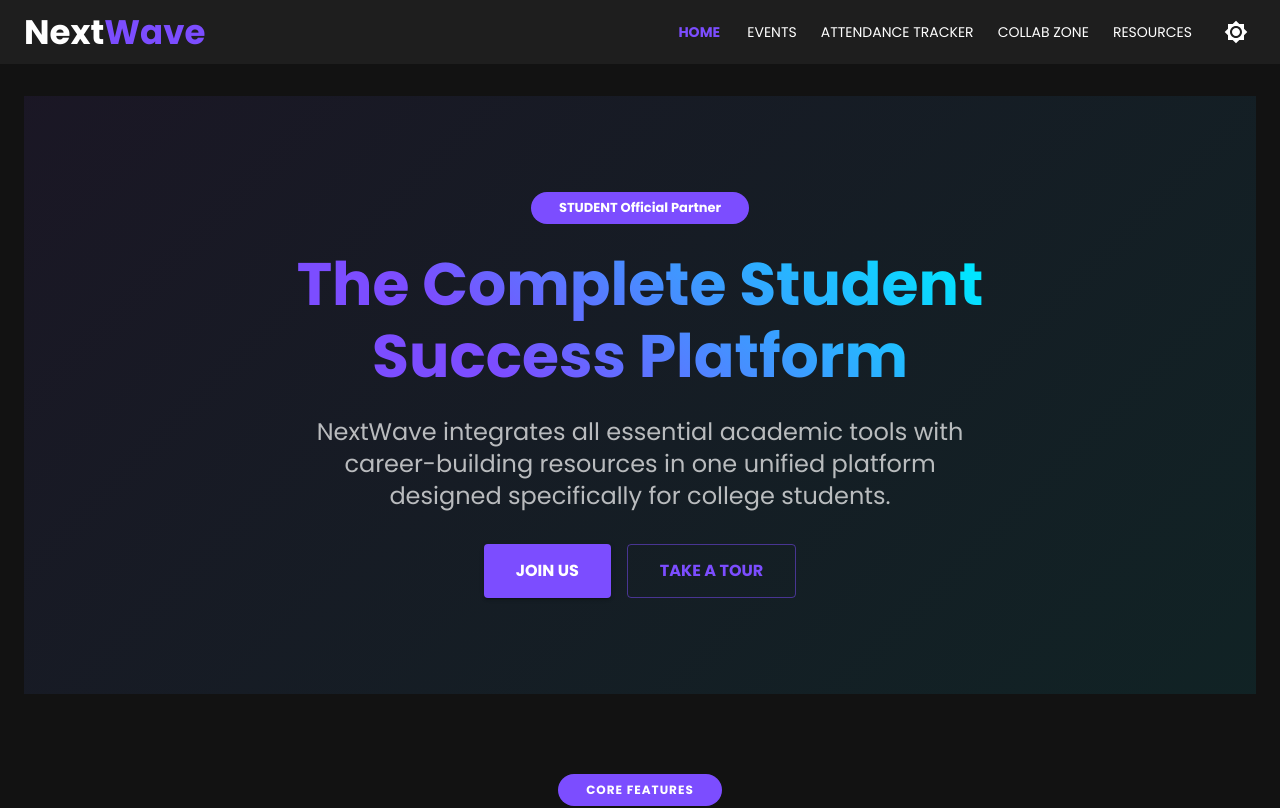
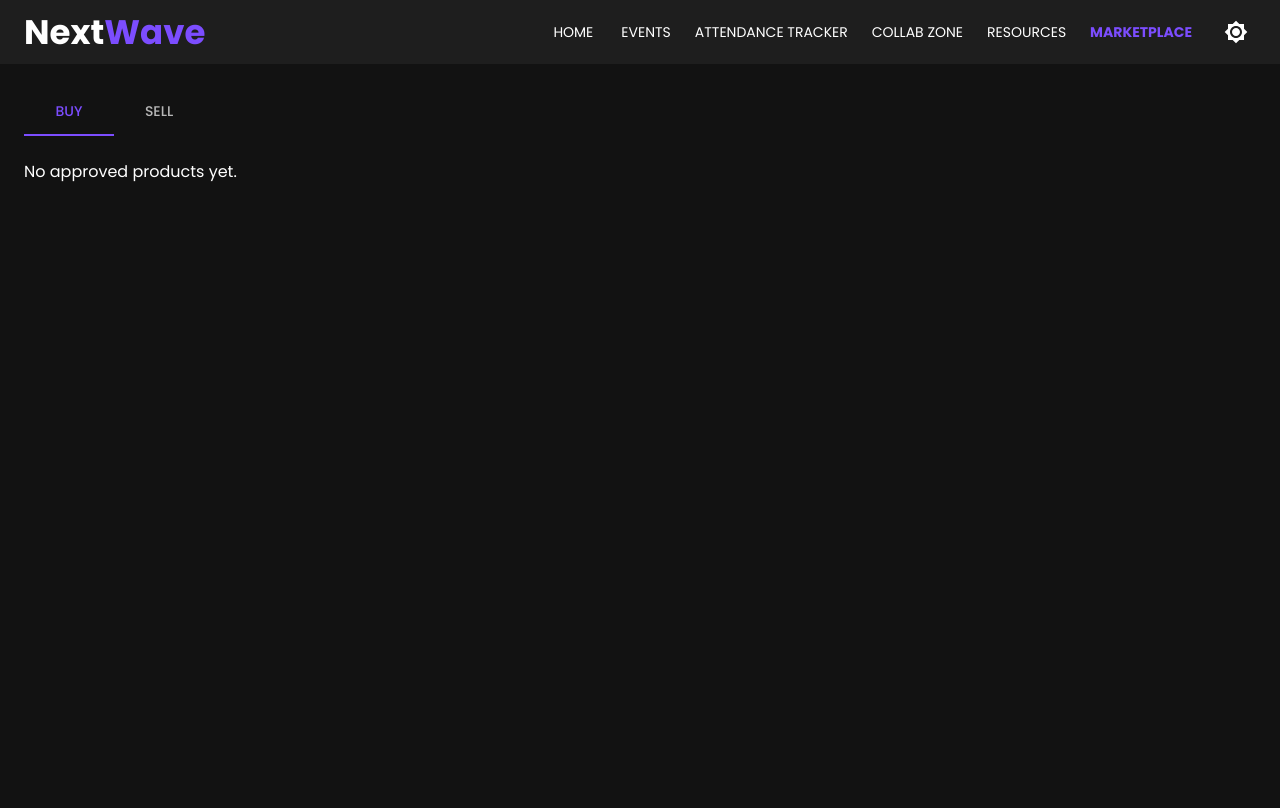
Before and after one commit to AnishaGupta-tech/NextWave, a React (Create React App) app: page /marketplace in a window 1280 px wide. Shown: the top 808 px of the page. Built offline with nearby package versions, Linux system fonts and the light colour scheme.

Commit message:
marketplace frontend

```diff
--- a/src/App.js
+++ b/src/App.js
@@ -2,6 +2,8 @@ import React, { useState } from 'react';
 import { ThemeProvider } from '@mui/material/styles';
 import { Box } from '@mui/material';
 import CssBaseline from '@mui/material/CssBaseline';
+import { BrowserRouter as Router, Routes, Route } from 'react-router-dom';
+
 import { darkTheme } from './styles/themes/darkTheme';
 import { lightTheme } from './styles/themes/lightTheme';
 
@@ -10,28 +12,29 @@ import Home from './pages/Home';
 import EventsPage from './pages/EventsPage';
 import AttendanceTracker from './pages/AttendanceTracker';
 import Collab from './pages/Collab';
+import Marketplace from './pages/MarketPlace';
 
 function App() {
   const [darkMode, setDarkMode] = useState(true);
-  const [activeTab, setActiveTab] = useState('home');
 
   return (
     <ThemeProvider theme={darkMode ? darkTheme : lightTheme}>
       <CssBaseline />
-      <Box sx={{ display: 'flex', flexDirection: 'column', minHeight: '100vh' }}>
-        <Navbar
-          darkMode={darkMode}
-          setDarkMode={setDarkMode}
-          activeTab={activeTab}
-          setActiveTab={setActiveTab}
-        />
-        <Box component="main" sx={{ flexGrow: 1, p: 3 }}>
-          {activeTab === 'home' && <Home />}
-          {activeTab === 'events' && <EventsPage />}
-          {activeTab === 'attendance-tracker' && <AttendanceTracker />}
-          {activeTab === 'collab-zone' && <Collab />}
+      <Router>
+        <Box sx={{ display: 'flex', flexDirection: 'column', minHeight: '100vh' }}>
+          <Navbar darkMode={darkMode} setDarkMode={setDarkMode} />
+          <Box component="main" sx={{ flexGrow: 1, p: 3 }}>
+            <Routes>
+              <Route path="/" element={<Home />} />
+              <Route path="/events" element={<EventsPage />} />
+              <Route path="/attendance-tracker" element={<AttendanceTracker />} />
+              <Route path="/collab-zone" element={<Collab />} />
+              <Route path="/marketplace" element={<Marketplace />} />
+              {/* You can add more routes like /resources later */}
+            </Routes>
+          </Box>
         </Box>
-      </Box>
+      </Router>
     </ThemeProvider>
   );
 }
--- a/src/components/Navbar.js
+++ b/src/components/Navbar.js
@@ -1,35 +1,42 @@
 import React from 'react';
-import { AppBar, Toolbar, Typography, Button, IconButton, Box } from '@mui/material';
+import { AppBar, Toolbar, Typography, IconButton, Box, Button } from '@mui/material';
 import { Brightness4, Brightness7 } from '@mui/icons-material';
+import { NavLink } from 'react-router-dom';
 
-const Navbar = ({ darkMode, setDarkMode, activeTab, setActiveTab }) => {
+const Navbar = ({ darkMode, setDarkMode }) => {
+  const tabs = ['Home', 'Events', 'Attendance Tracker', 'Collab Zone', 'Resources', 'Marketplace'];
+
   return (
     <AppBar position="static" elevation={0} sx={{ bgcolor: 'background.paper' }}>
       <Toolbar>
-        <Typography variant="h4" component="div" sx={{ flexGrow: 1, fontWeight: 700 }}>
+        <Typography variant="h4" sx={{ flexGrow: 1, fontWeight: 700 }}>
           Next<span style={{ color: '#7c4dff' }}>Wave</span>
         </Typography>
 
         <Box sx={{ display: { xs: 'none', md: 'flex' }, gap: 1 }}>
-          {['Home', 'Events', 'Attendance Tracker', 'Collab Zone', 'Resources'].map((tab) => (
+          {tabs.map((tab) => {
+            const path = '/' + tab.toLowerCase().replace(/ /g, '-');
+            return (
               <Button
                 key={tab}
-              onClick={() => setActiveTab(tab.toLowerCase().replace(' ', '-'))}
+                component={NavLink}
+                to={path === '/home' ? '/' : path}
                 sx={{
-                color: activeTab === tab.toLowerCase().replace(' ', '-') ? 'primary.main' : 'text.primary',
-                fontWeight: activeTab === tab.toLowerCase().replace(' ', '-') ? 600 : 400,
+                  color: 'text.primary',
+                  fontWeight: ({ isActive }) => (isActive ? 600 : 400),
+                  '&.active': {
+                    color: '#7c4dff',
+                    fontWeight: 600,
+                  },
                 }}
               >
                 {tab}
               </Button>
-          ))}
+            );
+          })}
         </Box>
 
-        <IconButton
-          onClick={() => setDarkMode(!darkMode)}
-          color="inherit"
-          sx={{ ml: 2 }}
-        >
+        <IconButton onClick={() => setDarkMode(!darkMode)} color="inherit" sx={{ ml: 2 }}>
           {darkMode ? <Brightness7 /> : <Brightness4 />}
         </IconButton>
       </Toolbar>
--- a/src/pages/AttendanceTracker.js
+++ b/src/pages/AttendanceTracker.js
@@ -137,7 +137,7 @@ const AttendanceTracker = () => {
       {/* Safe Percentage Input */}
       <Box sx={{ mb: 3, display: 'flex', alignItems: 'center', gap: 2 }}>
         <TextField
-          label="Safe Attendance %"
+          label="Safe Attend %"
           type="number"
           value={safePercentage}
           onChange={(e) => setSafePercentage(Number(e.target.value))}
--- /dev/null
+++ b/src/pages/MarketPlace.js
@@ -0,0 +1,170 @@
+import React, { useState, useEffect } from 'react';
+import {
+  Box, Button, TextField, Typography, Tabs, Tab,
+  Grid, Card, CardContent, CardMedia
+} from '@mui/material';
+
+const Marketplace = () => {
+  const [tabIndex, setTabIndex] = useState(0);
+  const [products, setProducts] = useState([]);
+  const [approvedProducts, setApprovedProducts] = useState([]);
+  const [name, setName] = useState('');
+  const [description, setDescription] = useState('');
+  const [price, setPrice] = useState('');
+  const [images, setImages] = useState([]);
+
+  useEffect(() => {
+    const savedProducts = JSON.parse(localStorage.getItem('marketplaceProducts')) || [];
+    const approved = savedProducts.filter((p) => p.approved);
+    setProducts(savedProducts);
+    setApprovedProducts(approved);
+  }, []);
+
+  const handleImageUpload = (e) => {
+    const files = Array.from(e.target.files);
+    if (files.length + images.length > 3) {
+      alert('Max 3 images allowed');
+      return;
+    }
+
+    const imagePreviews = files.map((file) => ({
+      file,
+      preview: URL.createObjectURL(file),
+    }));
+    setImages((prev) => [...prev, ...imagePreviews]);
+  };
+
+  const handleSellSubmit = () => {
+    if (!name || !description || !price || images.length === 0) {
+      alert('All fields including images are required!');
+      return;
+    }
+
+    const newProduct = {
+      name,
+      description,
+      price,
+      images,
+      approved: false,
+    };
+
+    const updatedProducts = [...products, newProduct];
+    setProducts(updatedProducts);
+    localStorage.setItem('marketplaceProducts', JSON.stringify(updatedProducts));
+
+    setName('');
+    setDescription('');
+    setPrice('');
+    setImages([]);
+    alert('Product submitted for approval!');
+  };
+
+  const handleTabChange = (_, newValue) => {
+    setTabIndex(newValue);
+  };
+
+  return (
+    <Box>
+      <Tabs value={tabIndex} onChange={handleTabChange} sx={{ mb: 3 }}>
+        <Tab label="Buy" />
+        <Tab label="Sell" />
+      </Tabs>
+
+      {/* BUY TAB */}
+      {tabIndex === 0 && (
+        <Grid container spacing={2}>
+          {approvedProducts.length === 0 ? (
+            <Typography>No approved products yet.</Typography>
+          ) : (
+            approvedProducts.map((product, index) => (
+              <Grid item xs={12} md={4} key={index}>
+                <Card>
+                  {product.images[0] && (
+                    <CardMedia
+                      component="img"
+                      height="180"
+                      image={product.images[0].preview}
+                      alt={product.name}
+                    />
+                  )}
+                  <CardContent>
+                    <Typography variant="h6">{product.name}</Typography>
+                    <Typography>{product.description}</Typography>
+                    <Typography color="primary">₹{product.price}</Typography>
+
+                    <Box sx={{ display: 'flex', gap: 1, mt: 2, flexWrap: 'nowrap', overflowX: 'auto' }}>
+                      {product.images.map((img, i) => (
+                        <img
+                          key={i}
+                          src={img.preview}
+                          alt={`Image ${i + 1}`}
+                          style={{ height: 60, borderRadius: 4 }}
+                        />
+                      ))}
+                    </Box>
+                  </CardContent>
+                </Card>
+              </Grid>
+            ))
+          )}
+        </Grid>
+      )}
+
+      {/* SELL TAB */}
+      {tabIndex === 1 && (
+        <Box sx={{ maxWidth: 500, mx: 'auto' }}>
+          <TextField
+            fullWidth
+            label="Product Name"
+            value={name}
+            onChange={(e) => setName(e.target.value)}
+            sx={{ mb: 2 }}
+          />
+          <TextField
+            fullWidth
+            multiline
+            label="Description"
+            value={description}
+            onChange={(e) => setDescription(e.target.value)}
+            sx={{ mb: 2 }}
+          />
+          <TextField
+            fullWidth
+            label="Price (in ₹)"
+            type="number"
+            value={price}
+            onChange={(e) => setPrice(e.target.value)}
+            sx={{ mb: 2 }}
+          />
+          <Button variant="contained" component="label" sx={{ mb: 2 }}>
+            Upload Images (max 3)
+            <input
+              type="file"
+              hidden
+              multiple
+              accept="image/*"
+              onChange={handleImageUpload}
+            />
+          </Button>
+
+          <Box sx={{ display: 'flex', gap: 1, flexWrap: 'wrap', mb: 2 }}>
+            {images.map((img, i) => (
+              <img
+                key={i}
+                src={img.preview}
+                alt={`Preview ${i + 1}`}
+                style={{ height: 60, borderRadius: 4 }}
+              />
+            ))}
+          </Box>
+
+          <Button variant="contained" onClick={handleSellSubmit}>
+            Submit for Approval
+          </Button>
+        </Box>
+      )}
+    </Box>
+  );
+};
+
+export default Marketplace;
```
Lines whose indentation alone changed are shown as unchanged.
